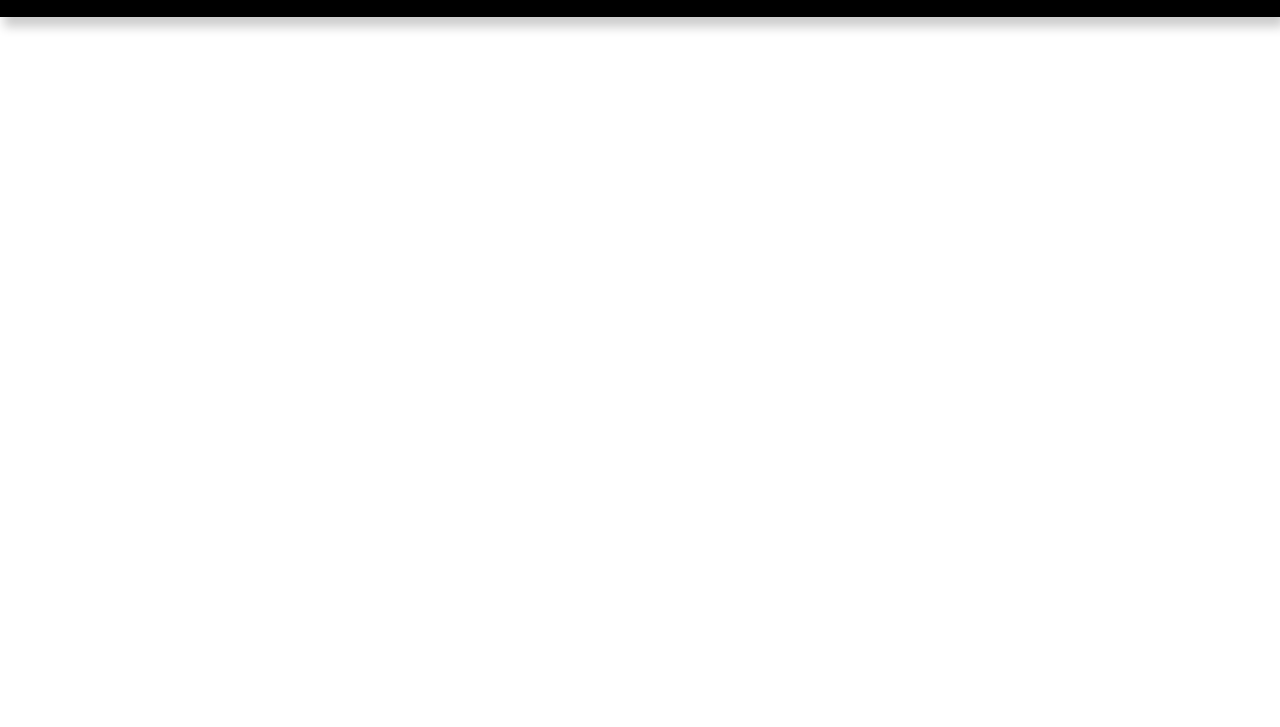
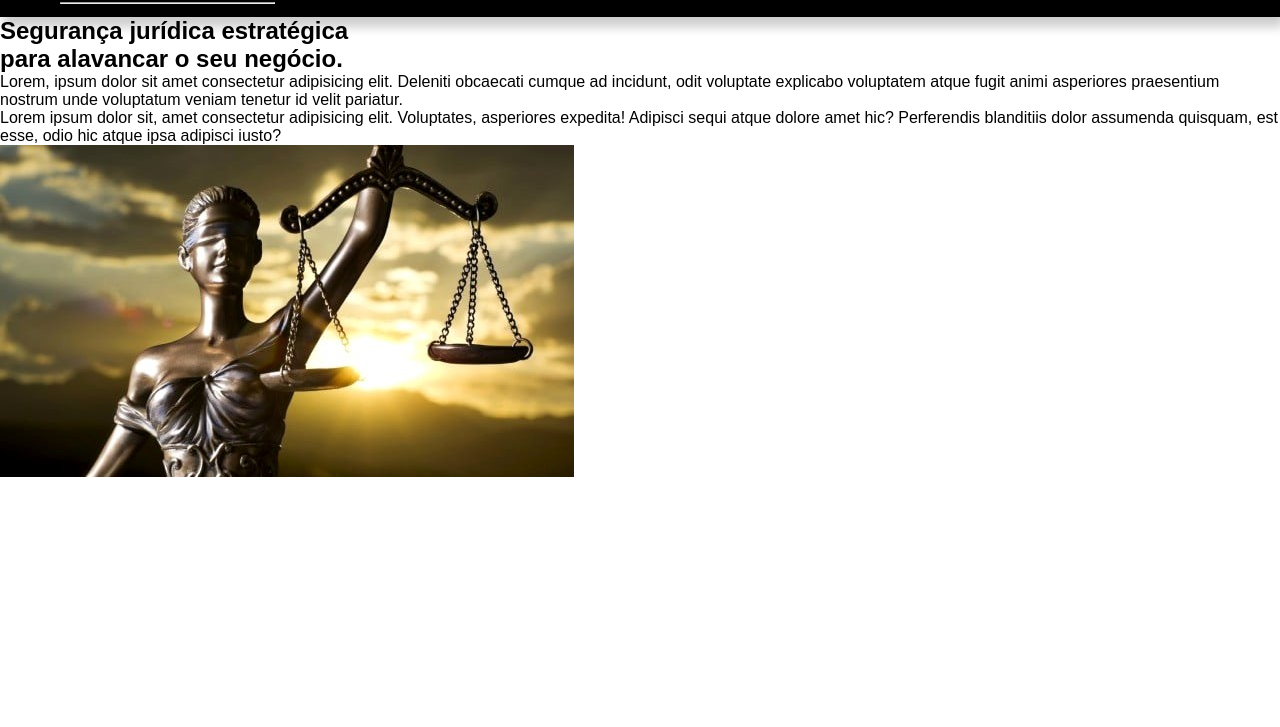
Before and after one commit to jjoaoSantosp/landing-page-escritorio-advocacia, a plain HTML site: page mainScreen.html in a window 1280 px wide. Shown: the part 73-800 px from the top of the page. Drawn offline with Linux system fonts and the light colour scheme.

Commit message:
feat(landing-page): implement hero section with core elements

```diff
--- a/mainScreen.html
+++ b/mainScreen.html
@@ -13,6 +13,7 @@
         <a id="linksName" href="#">
             <h1 id="brandName">João Santos</h1>
             <span id="brandWork">Advocacia e Consutoria</span><br>
+            <hr>
         </a>
 
         <nav id="mainNavigation">
@@ -24,7 +25,37 @@
                 <li><a href="#">Contato</a></li>
                 <li><a href="#">Whatsapp</a></li>
             </ul>
+            <hr class="downList">
         </nav>
     </header>
+
+    <main>
+        <section class="heroSection">
+            <div>
+                <h1>Segurança jurídica estratégica </h1>
+                <h1>para alavancar o seu negócio.</h1>
+                <p class="topText">
+                    Lorem, ipsum dolor sit amet consectetur adipisicing elit.
+                    Deleniti obcaecati cumque ad incidunt, odit voluptate explicabo
+                    voluptatem atque fugit animi asperiores praesentium nostrum unde
+                    voluptatum veniam tenetur id velit pariatur.
+                </p>
+                <p class="topText">
+                    Lorem ipsum dolor sit, amet consectetur adipisicing elit.
+                    Voluptates, asperiores expedita! Adipisci sequi atque dolore amet hic?
+                    Perferendis blanditiis dolor assumenda quisquam, est esse, odio hic
+                    atque ipsa adipisci iusto?
+                </p>
+            </div>
+
+            <div class="imageWork">
+                <img src="img/justica.jpg" alt="Justice Image" class="justiceImage">
+            </div>
+        </section>
+
+        <section class="sectionPhoto">
+            <img src="" alt="">
+        </section>
+    </main>
 </body>
 </html>
```
